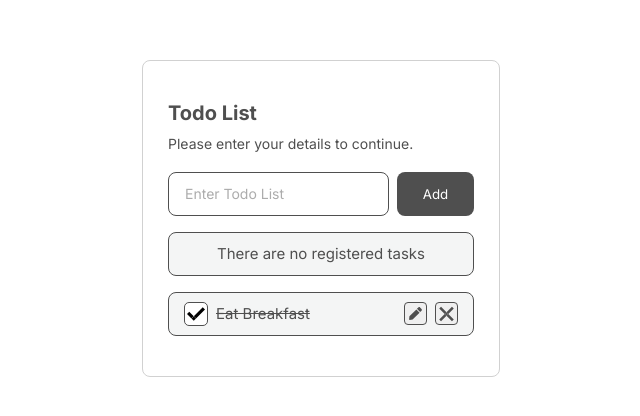
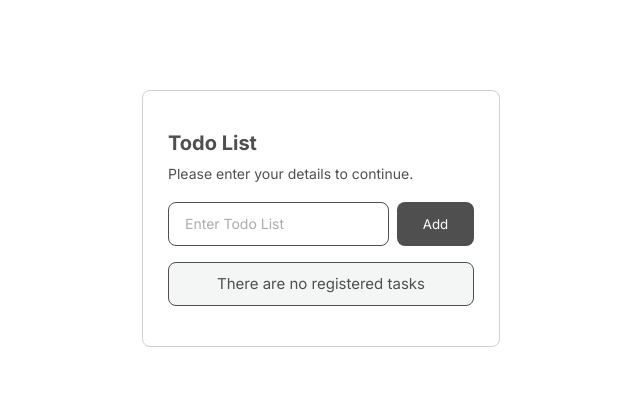
Before and after one commit to Kimkaaa/react-todo, a React (Vite) app: page / in a window 1280 px wide. Shown: the part 182-598 px from the top of the page, without its empty margins (319-959 px from the left). Built offline with nearby package versions, Linux system fonts and the light colour scheme.

Commit message:
할 일 입력 및 목록 처리 기능 구현

```diff
--- a/src/App.tsx
+++ b/src/App.tsx
@@ -1,15 +1,32 @@
+import { useState } from "react";
 import TodoEditor from "./components/TodoEditor";
 import TodoHeader from "./components/TodoHeader";
 import TodoList from "./components/TodoList";
 
 export default function App() {
+  const [todos, setTodos] = useState<Todo[]>([]);
+  const addTodo = (title: string) => {
+    setTodos((todos) => [
+      ...todos,
+      {
+        id: new Date().getTime(), // 고유 ID
+        title,
+        done: false,
+      },
+    ]);
+  };
+  const toggleTodo = (id: number) => {
+    setTodos((todos) =>
+      todos.map((todo) =>
+        todo.id === id ? { ...todo, done: !todo.done } : todo
+      )
+    );
+  };
   return (
     <div className="todo">
       <TodoHeader />
-      {/* 할 일 등록  */}
-      <TodoEditor />
-      {/* 할 일 목록  */}
-      <TodoList />
+      <TodoEditor addTodo={addTodo} />
+      <TodoList todos={todos} toggleTodo={toggleTodo} />
     </div>
   );
 }
--- a/src/components/TodoEditor.tsx
+++ b/src/components/TodoEditor.tsx
@@ -1,11 +1,22 @@
+import { useState } from "react";
 import Button from "./html/Button";
 import Input from "./html/Input";
 
-export default function TodoEditor() {
+export default function TodoEditor({
+    addTodo, }: { addTodo: (title: string) => void; }) {
+    const [text, setText] = useState(''); // text 상태 정의, 초깃값 빈 문자열
+    const handleSubmit = (e: React.FormEvent<HTMLFormElement>) => {
+        e.preventDefault(); // 기본 동작 막기
+        if (!text.trim()) return; // 입력칸이 비어 있으면 함수 종료
+        addTodo(text); // 부모 컴포넌트에서 전달받은 함수 실행
+        setText(''); // 입력 필드 초기화
+    };
     return (
-        <form className="todo__form">
+        <form className="todo__form" onSubmit={handleSubmit}>
             <div className="todo__editor">
-                <Input type="text" className="todo__input" placeholder="Enter Todo List" />
+                <Input type="text" className="todo__input" placeholder="Enter Todo List"
+                    // 입력 값을 text 상태와 연결, onChange 이벤트 발생 시 setText() 호출
+                    value={text} onChange={(e) => setText(e.target.value)} />
                 <Button className="todo__button" type="submit">Add</Button>
             </div>
         </form>
--- a/src/components/TodoList.tsx
+++ b/src/components/TodoList.tsx
@@ -1,13 +1,20 @@
 import TodoListItem from "./TodoListItem";
 import TodoListItemEmpty from "./TodoListItemEmpty";
 
-export default function TodoList() {
+export default function TodoList({
+    todos, toggleTodo,
+}: {
+    todos: Todo[];
+    toggleTodo: (id: number) => void;
+}) {
     return (
         <ul className="todo__list">
             {/* 할 일 목록이 없는 경우 */}
-            <TodoListItemEmpty />
+            {todos.length === 0 && <TodoListItemEmpty />}
             {/* 할 일 목록이 있는 경우 */}
-            <TodoListItem />
+            {todos.length > 0 && todos.map((todo) => (
+                <TodoListItem key={todo.id} todo={todo} toggleTodo={toggleTodo} />
+            ))}
         </ul>
     );
 }
--- a/src/components/TodoListItem.tsx
+++ b/src/components/TodoListItem.tsx
@@ -3,13 +3,19 @@ import Checkbox from "./html/Checkbox";
 import SvgClose from "./svg/SvgClose";
 import SvgPencil from "./svg/SvgPencil";
 
-export default function TodoListItem() {
+export default function TodoListItem({
+    todo, toggleTodo,
+}: {
+    todo: Todo;
+    toggleTodo: (id: number) => void;
+}) {
     return (
         // 할 일을 완료하면 .todo__item--complete 추가
-        <li className="todo__item todo__item--complete">
+        <li className={`todo__item ${todo.done && "todo__item--complete"}`}>
             <Checkbox parentClassName="todo__checkbox-group"
-                type="checkbox" className="todo__checkbox" checked>
-                Eat Breakfast
+                type="checkbox" className="todo__checkbox"
+                checked={todo.done} onChange={() => toggleTodo(todo.id)}>
+                {todo.title}
             </Checkbox>
             {/* 할 일을 수정할 때만 노출  */}
             {/* <input type='text' className='todo__modify-input' /> */}
--- /dev/null
+++ b/src/types/todo.d.ts
@@ -0,0 +1,5 @@
+interface Todo {
+    id: number;
+    title: string;
+    done: boolean;
+}
```
